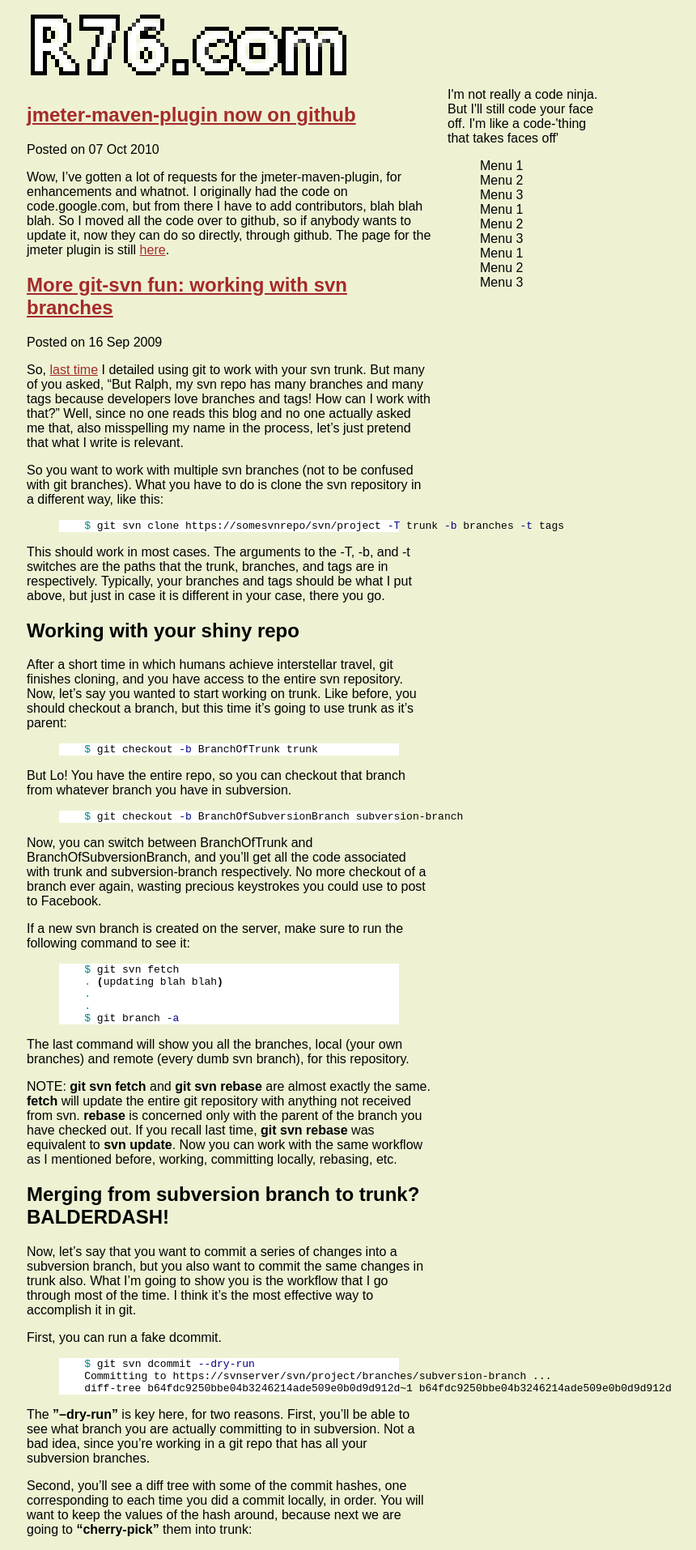
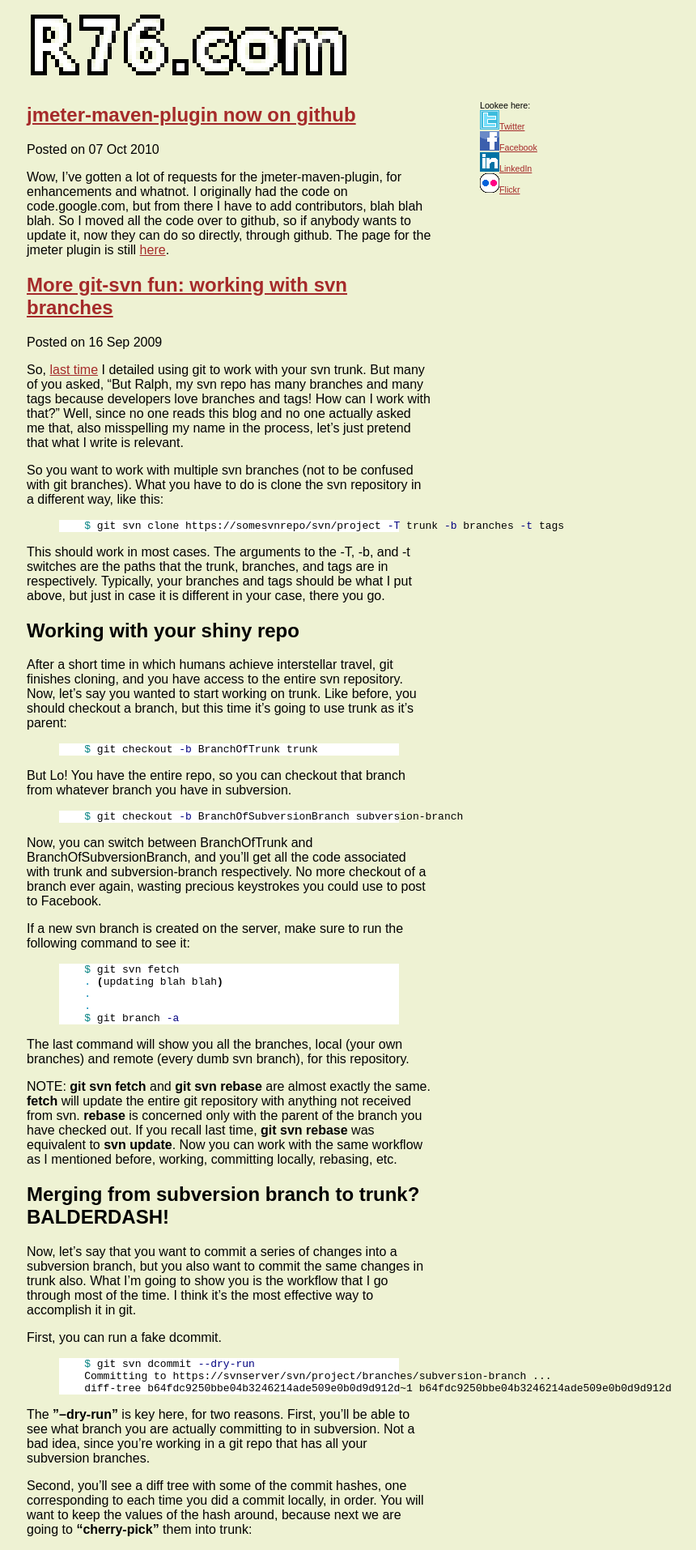
Before and after one commit to Ronnie76er/ronalleva, a Jekyll site: the page built from index.html, in a window 1280 px wide. Shown: the top 1914 px of the page at 81% size, without its empty margins (247-1107 px from the left). Built offline with Jekyll 4.4.1, drawn with Linux system fonts in a browser that asks for light colours; some web fonts are replaced; Markdown is read by kramdown in place of the engine named in the settings.

Commit message:
Add a bunch of images.  Also change the layout a little

```diff
--- a/_layouts/default.html
+++ b/_layouts/default.html
@@ -5,20 +5,16 @@ title: This is a blog
 
 <div class="sidebar">
     <div>
-        I'm not really a code ninja.  But I'll still code your face off.  I'm like a code-'thing that takes faces off'
+
     </div>
 
     <div class="menuitems">
         <ul>
-            <li>Menu 1</li>
-            <li>Menu 2</li>
-            <li>Menu 3</li>
-            <li>Menu 1</li>
-            <li>Menu 2</li>
-            <li>Menu 3</li>
-            <li>Menu 1</li>
-            <li>Menu 2</li>
-            <li>Menu 3</li>
+            <li>Lookee here:</li>
+            <li><a href="http://twitter.com/#!/Ronnie76er"><div><img src="/images/twitter-pixel.png">Twitter</div></a></li>
+            <li><a href="http://www.facebook.com/Ronnie76er"><img src="/images/facebook.png">Facebook</a> </li>
+            <li><a href="http://www.linkedin.com/pub/ron-alleva/3/552/5ba"><img src="/images/linkedin.png">LinkedIn</a> </li>
+            <li><a href="http://www.flickr.com/photos/ronnie76er/"><img src="/images/flickr.png">Flickr</a> </li>
         </ul>
     </div>
 </div>
--- a/css/styles.css
+++ b/css/styles.css
@@ -24,6 +24,8 @@
 
 .menuitems li{
 	text-decoration: none;
+	vertical-align: middle;
+	font-size: 8pt;
 }
 
 body{
```
Also changed, not shown: images/facebook.png (added), images/flickr-rescaled.png (added), images/flickr.png (added), images/linkedin-rescaled.png (added), images/linkedin.png (added), images/twitter-pixel.png (added).
